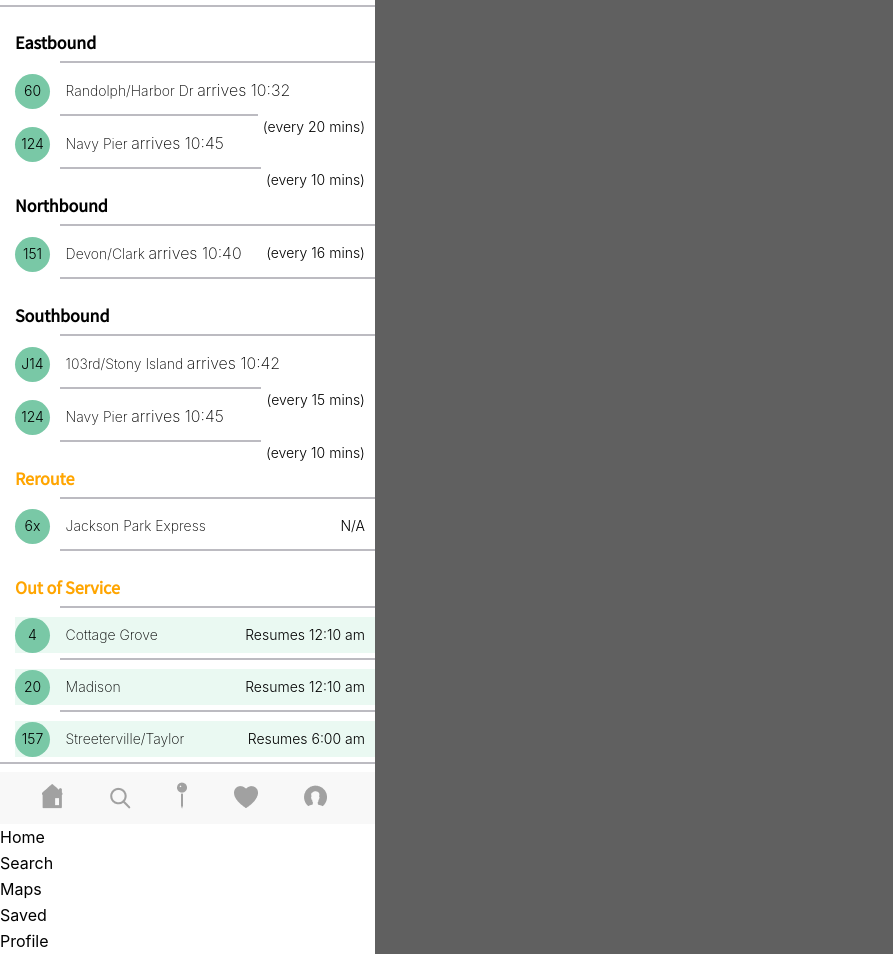
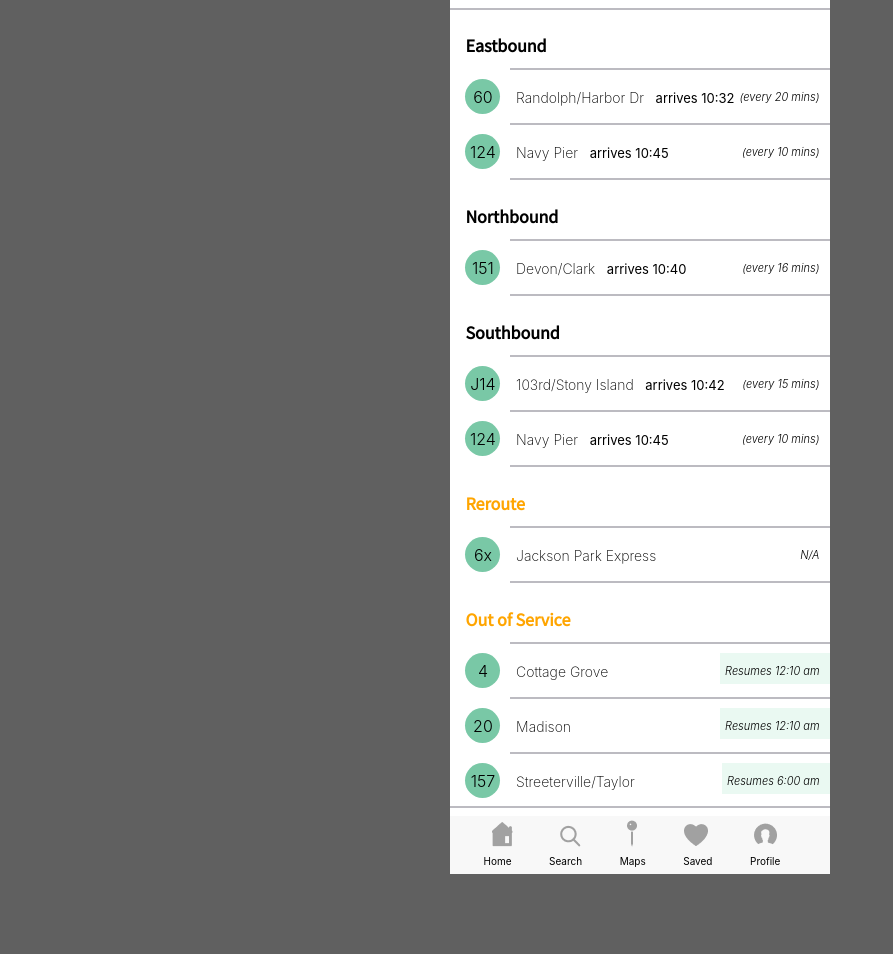
Before and after one commit to tpad90/css-exercise-frontend-challenge, a plain HTML site: page index.html in a window 1280 px wide. Shown: the part 53-1007 px from the top of the page, without its empty margins (0-893 px from the left). After the commit the page ends 927 px from the top, so only its background shows below. Drawn offline with Linux system fonts and the light colour scheme; files that its build step writes are made by us from their sources; files whose address does not match are found by name.

Commit message:
corrections

```diff
--- a/css-exercise-frontend-challenge/css/style.css
+++ b/css-exercise-frontend-challenge/css/style.css
@@ -5,7 +5,7 @@
 body  {
   display: flex;
   align-items: center;
-  width: 375px;
+  /* width: 375px; */
   font-family: 'SF Pro Text', sans-serif;
   /* font-size: 16px; */
   line-height: 26px;
@@ -13,66 +13,11 @@ body  {
   background-color: #606060;
 }
 
-.screen {
-  background-color: white;
-  display: block;
-}
-
-.line1, .last_line{
- border: 0.5px solid #BCBBC1 ;
- margin-top: 5px;
-}
-
-.current_stop, .current_stop_name {
-  background-color: #ffffff;
-  display: inline;
-  font-weight: 200;
-  margin-left: 13px;
-}
-.current_stop{
-  font-family: 'Source Sans Pro';
-}
-.current_stop_name {
- font-weight: 400;
- color: #007AFF;
-}
-
-ul {
-  list-style-type: none;
-  margin: 0;
-  padding: 0;
-}
-
-.direction, .Out_of_service {
-  display: block;
-  font-size: 18px;
-  font-family: 'Source Sans Pro';
-  font-weight: 600;
-  padding-left: 15px;
-  padding-top: 15px;
-}
-
-
-.line {
- border: 0.5px solid #BCBBC1 ;
- margin-left: 45px;
- margin-top: 5px;
-}
-
-.bus_name, .destination, .arrives, .time {
-  font-family: 'SF Pro Text';
-   display: inline-block;
-   padding-top: 5px;
-   font-size: 16px;
-}
-
-
 .bus {
   font-weight: 200;
   border-color: #000000;
   border-width: 5px;
 }
-
 
 .bus_name {
   font-weight: 350;
@@ -85,42 +30,116 @@ ul {
   padding-top: 4px;
 }
 
+.bus_name, .destination, .arrives, .time {
+  font-family: 'SF Pro Text';
+   display: inline-block;
+   padding-top: 5px;
+   font-size: 16px;
+}
+
+.arrives{
+  font-size: 13px;
+  font-weight: 400;
+  margin-left: 8px;
+  /* color: #79C8A9; */
+}
+
+.current_stop, .current_stop_name {
+  background-color: #ffffff;
+  display: inline;
+  font-weight: 200;
+  margin-left: 13px;
+}
+
+.current_stop{
+  font-family: 'Source Sans Pro';
+}
+
+.current_stop_name {
+ font-weight: 400;
+ color: #007AFF;
+}
+
 .destination {
   padding-left: 12px;
   font-size: 14px;
 }
 
+.direction, .Out_of_service {
+  display: block;
+  font-size: 18px;
+  font-family: 'Source Sans Pro';
+  font-weight: 600;
+  padding-left: 15px;
+  padding-top: 15px;
+}
+
+.error {
+ color: orange;
+}
+
+
+.line1, .last_line{
+ border: 0.5px solid #BCBBC1 ;
+ /* margin-top: 5px; */
+ background-color: red;
+}
+
+.line {
+ border: 0.5px solid #BCBBC1 ;
+ margin-left: 45px;
+ /* margin-top: 5px; */
+}
+
+/* .Out_of_service .destination{
+  background-color: #EAF9F2;
+} */
+
+.Out_of_service .time{
+  background-color: #EAF9F2;
+}
+
+.screen {
+  background-color: white;
+  display: block;
+}
+
 .time {
-  /* font-style: italic; */
-  font-weight: 350;
+  font-style: italic;
+  font-weight: 300;
   float: right;
   padding-right: 10px;
   padding-left: 5px;
-  font-size: 14px;
-}
-
- .error {
-  color: orange;
-}
-
-.Out_of_service .bus_block {
-  background-color: #EAF9F2;
-}
-
-.toolbar img {
-  font-size: 10px;
-  display: inline-block;
-  margin-left: 42px;
-  margin-top: 10px;
-  margin-bottom: 8px;
+  font-size: 11px;
 }
 
 .toolbar {
     background-color: #F8F8F8;
+    height: 30px;
 }
 
-h1 {
-margin-left: 50%;
-margin-top: 10px;
-margin-bottom: 10px;
+.toolbar img {
+  /* font-size: 10px; */
+  display: inline-block;
+  margin-left: 42px;
+  margin-top: 4px;
+  /* margin-bottom: 8px; */
 }
+
+ .icon_names {
+  background-color: #F8F8F8;
+}
+
+.icon_names li {
+  font-size: 10px;
+  display: inline-block;
+  margin-left: 33px;
+  /* margin-top: 10px; */
+  /* margin-bottom: 8px; */
+}
+
+ul {
+  list-style-type: none;
+  margin: 0;
+  padding: 0;
+}
```
